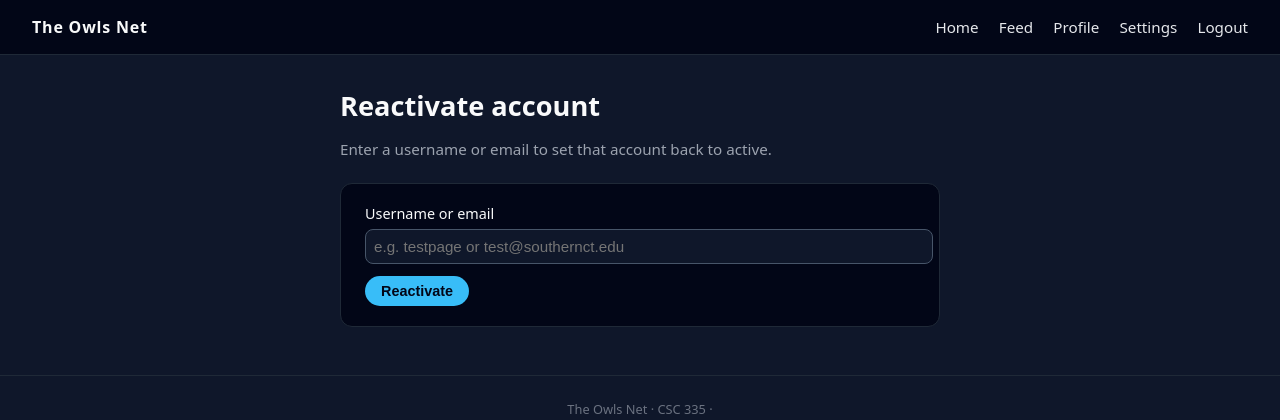
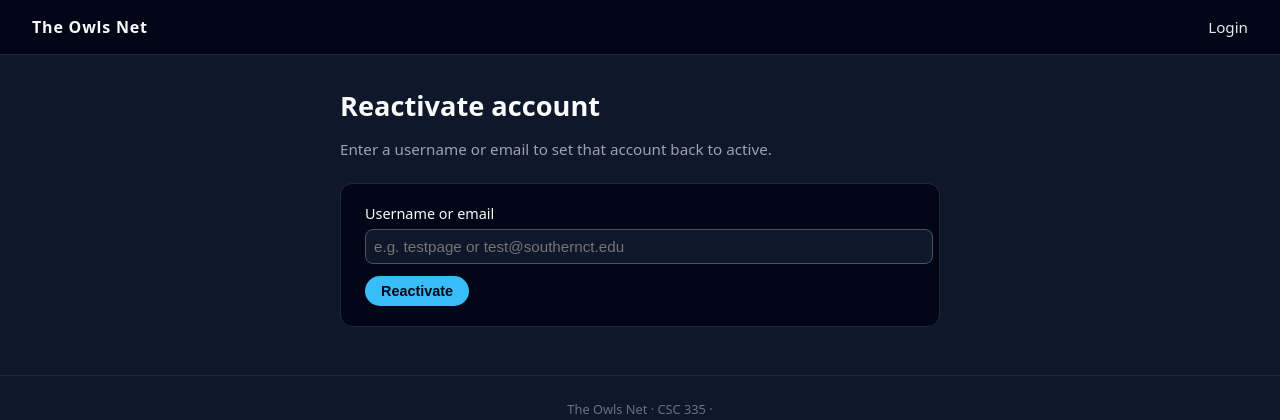
Before and after one commit to lesmayrei/TheOwlsNet, a PHP site: page /reactivate.php in a window 1280 px wide. Shown: the top 420 px of the page. Run offline with PHP 8.4, Linux system fonts and the light colour scheme.

Commit message:
try this again

```diff
--- a/reactivate.php
+++ b/reactivate.php
@@ -81,6 +81,10 @@ if ($_SERVER['REQUEST_METHOD'] === 'POST' && isset($conn) && !$conn->connect_err
         .logo {
             font-weight: 700;
             letter-spacing: 0.05em;
+        }
+
+        nav {
+            /* No additional styles needed */
         }
 
         nav a {
@@ -182,11 +186,7 @@ if ($_SERVER['REQUEST_METHOD'] === 'POST' && isset($conn) && !$conn->connect_err
 <header>
     <div class="logo">The Owls Net</div>
     <nav>
-        <a href="index.php">Home</a>
-        <a href="feed.php">Feed</a>
-        <a href="profile.php">Profile</a>
-        <a href="settings.php">Settings</a>
-        <a href="logout.php">Logout</a>
+        <a href="login.php">Login</a>
     </nav>
 </header>
 
```
